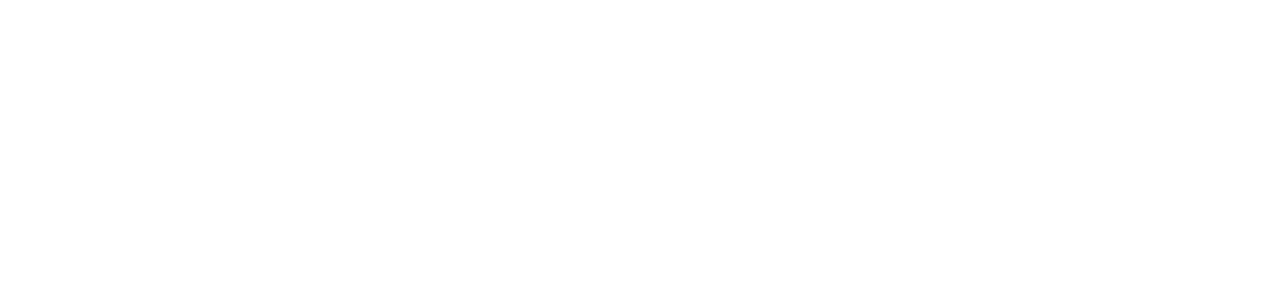
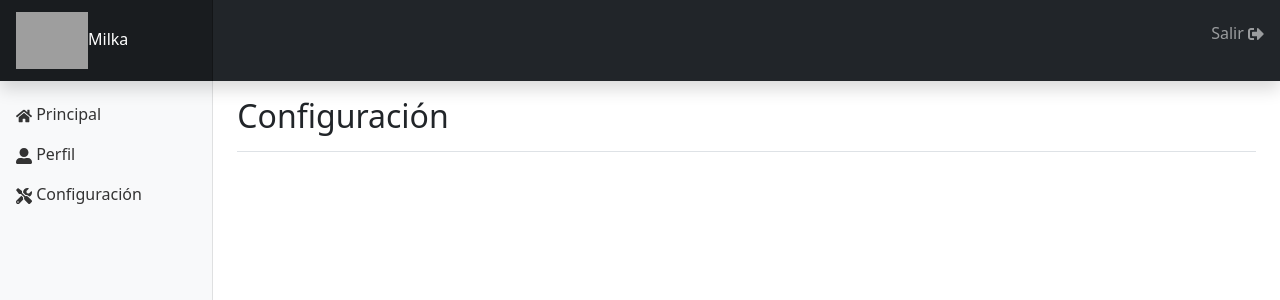
Before and after one commit to lyas777/rick-urphy, a React (Create React App) app: page /settings in a window 1280 px wide. Shown: the top 300 px of the page. Built offline with nearby package versions, Linux system fonts and the light colour scheme; sample sign-in values are in the browser's storage; grey boxes are pictures that could not be loaded.

Commit message:
Protección de Rutas

```diff
--- a/src/App.jsx
+++ b/src/App.jsx
@@ -2,14 +2,20 @@ import { BrowserRouter, Switch, Route, Redirect } from 'react-router-dom';
 import Login from './pages/login/Login';
 import Register from './pages/register/Register';
 import Home from './pages/home/Home';
+import Profile from './pages/profile/Profile';
+import Settings from './pages/settings/Settings';
+import PublicRouteHoc from './hoc/PublicRouteHoc';
+import PrivateRouteHoc from './hoc/PrivateRouteHoc';
 
 const App = () => {
   return (
     <BrowserRouter>
       <Switch>
-        <Route exact path="/login" component={Login} />
-        <Route exact path="/register" component={Register} />
-        <Route exact path="/home" component={Home} />
+        <PublicRouteHoc path="/login" component={Login} />
+        <PublicRouteHoc path="/register" component={Register} />
+        <PrivateRouteHoc path="/home" component={Home} />
+        <PrivateRouteHoc path="/profile" component={Profile} />
+        <PrivateRouteHoc path="/settings" component={Settings} />
         <Route exact path="/">
           <Redirect to="/home" />
         </Route>
--- a/src/components/Menu/Menu.jsx
+++ b/src/components/Menu/Menu.jsx
@@ -1,4 +1,5 @@
 import { FaHome, FaUserAlt, FaTools } from 'react-icons/fa';
+import { Link } from 'react-router-dom';
 
 const Menu = () => {
   return (
@@ -6,19 +7,19 @@ const Menu = () => {
       <div className="position-sticky pt-3">
         <ul className="nav flex-column">
           <li className="nav-item">
-            <a className="nav-link" aria-current="page" href="/">
+            <Link className="nav-link" aria-current="page" to="/home">
               <FaHome /> Principal
-            </a>
+            </Link>
           </li>
           <li className="nav-item">
-            <a className="nav-link" href="/">
+            <Link className="nav-link" to="/profile">
               <FaUserAlt /> Perfil
-            </a>
+            </Link>
           </li>
           <li className="nav-item">
-            <a className="nav-link" href="/">
+            <Link className="nav-link" to="/settings">
               <FaTools /> Configuración
-            </a>
+            </Link>
           </li>
         </ul>
       </div>
--- a/src/components/Navbar/Navbar.jsx
+++ b/src/components/Navbar/Navbar.jsx
@@ -1,12 +1,13 @@
+import { useContext } from 'react';
 import { FaSignOutAlt } from 'react-icons/fa';
-import { useHistory } from 'react-router-dom';
+import ApplicationContext from '../../context/ApplicationContext';
 
 const Navbar = () => {
-  const history = useHistory();
+  const { refreshIsAuthenticated } = useContext(ApplicationContext);
   const handleClickSignOut = () => {
     localStorage.removeItem('IS_AUTHENTICATED');
     localStorage.removeItem('USER_DATA');
-    history.push('/login');
+    refreshIsAuthenticated();
   };
 
   return (
--- /dev/null
+++ b/src/context/ApplicationContext.js
@@ -0,0 +1,8 @@
+import { createContext } from 'react';
+
+const ApplicationContext = createContext({
+  isAuthenticated: false,
+  refreshIsAuthenticated: () => {},
+});
+
+export default ApplicationContext;
--- /dev/null
+++ b/src/hoc/PrivateRouteHoc.jsx
@@ -0,0 +1,18 @@
+import { useContext } from 'react';
+import { Redirect, Route } from 'react-router-dom';
+import ApplicationContext from '../context/ApplicationContext';
+
+const PrivateRouteHoc = ({ component: Component, path }) => {
+  const { isAuthenticated } = useContext(ApplicationContext);
+  return (
+    <Route
+      exact
+      path={path}
+      render={() =>
+        isAuthenticated ? <Component /> : <Redirect to="/login" />
+      }
+    />
+  );
+};
+
+export default PrivateRouteHoc;
--- /dev/null
+++ b/src/hoc/PublicRouteHoc.jsx
@@ -0,0 +1,16 @@
+import { useContext } from 'react';
+import { Redirect, Route } from 'react-router-dom';
+import ApplicationContext from '../context/ApplicationContext';
+
+const PublicRouteHoc = ({ component: Component, path }) => {
+  const { isAuthenticated } = useContext(ApplicationContext);
+  return (
+    <Route
+      exact
+      path={path}
+      render={() => (isAuthenticated ? <Redirect to="/home" /> : <Component />)}
+    />
+  );
+};
+
+export default PublicRouteHoc;
--- a/src/index.jsx
+++ b/src/index.jsx
@@ -2,10 +2,11 @@ import React from 'react';
 import ReactDOM from 'react-dom';
 import 'bootstrap/dist/css/bootstrap.css';
 import App from './App';
+import ApplicationContextProvider from './providers/AplicationContextProvider';
 
 ReactDOM.render(
-  <React.StrictMode>
+  <ApplicationContextProvider>
     <App />
-  </React.StrictMode>,
+  </ApplicationContextProvider>,
   document.getElementById('app')
 );
--- a/src/pages/login/Login.jsx
+++ b/src/pages/login/Login.jsx
@@ -1,11 +1,13 @@
-import { useRef, useState } from 'react';
+import { useContext, useRef, useState } from 'react';
 import { Link } from 'react-router-dom';
 import AlertMessage from '../../components/AlertMessage/AlertMessage';
+import ApplicationContext from '../../context/ApplicationContext';
 import { SignIn } from '../../services/AuthenticatedService';
 import { validateEmail, validateText } from '../../utils/RegexValidations';
 import './Login.css';
 
 const Login = (props) => {
+  const { refreshIsAuthenticated } = useContext(ApplicationContext);
   const refEmail = useRef(null);
   const refPassword = useRef(null);
   const [showAlertMessage, setShowAlertMessage] = useState({
@@ -27,7 +29,7 @@ const Login = (props) => {
       if (resultSignIn.isAuthenticated) {
         localStorage.setItem('IS_AUTHENTICATED', resultSignIn.isAuthenticated);
         localStorage.setItem('USER_DATA', JSON.stringify(resultSignIn.data));
-        props.history.push('/home');
+        refreshIsAuthenticated();
       } else {
         setShowAlertMessage({
           show: true,
--- /dev/null
+++ b/src/pages/profile/Profile.jsx
@@ -0,0 +1,23 @@
+import '../../components/Layout/Layout.css';
+import Navbar from '../../components/Navbar/Navbar';
+import Menu from '../../components/Menu/Menu';
+
+const Profile = () => {
+  return (
+    <>
+      <Navbar />
+      <div className="container-fluid">
+        <div className="row">
+          <Menu />
+          <main className="col-md-9 ms-sm-auto col-lg-10 px-md-4">
+            <div className="d-flex justify-content-between flex-wrap flex-md-nowrap align-items-center pt-3 pb-2 mb-3 border-bottom">
+              <h1 className="h2">Perfil</h1>
+            </div>
+          </main>
+        </div>
+      </div>
+    </>
+  );
+};
+
+export default Profile;
--- /dev/null
+++ b/src/pages/settings/Settings.jsx
@@ -0,0 +1,23 @@
+import '../../components/Layout/Layout.css';
+import Navbar from '../../components/Navbar/Navbar';
+import Menu from '../../components/Menu/Menu';
+
+const Settings = () => {
+  return (
+    <>
+      <Navbar />
+      <div className="container-fluid">
+        <div className="row">
+          <Menu />
+          <main className="col-md-9 ms-sm-auto col-lg-10 px-md-4">
+            <div className="d-flex justify-content-between flex-wrap flex-md-nowrap align-items-center pt-3 pb-2 mb-3 border-bottom">
+              <h1 className="h2">Configuración</h1>
+            </div>
+          </main>
+        </div>
+      </div>
+    </>
+  );
+};
+
+export default Settings;
--- /dev/null
+++ b/src/providers/AplicationContextProvider.jsx
@@ -0,0 +1,25 @@
+import { useState } from 'react';
+import ApplicationContext from '../context/ApplicationContext';
+
+const ApplicationContextProvider = ({ children }) => {
+  const [isAuthenticated, setIsAuthenticated] = useState(
+    !!localStorage.getItem('IS_AUTHENTICATED')
+  );
+
+  const refreshIsAuthenticated = () => {
+    setIsAuthenticated(!!localStorage.getItem('IS_AUTHENTICATED'));
+  };
+
+  const applicationContextValues = {
+    isAuthenticated: isAuthenticated,
+    refreshIsAuthenticated: refreshIsAuthenticated,
+  };
+
+  return (
+    <ApplicationContext.Provider value={applicationContextValues}>
+      {children}
+    </ApplicationContext.Provider>
+  );
+};
+
+export default ApplicationContextProvider;
```
